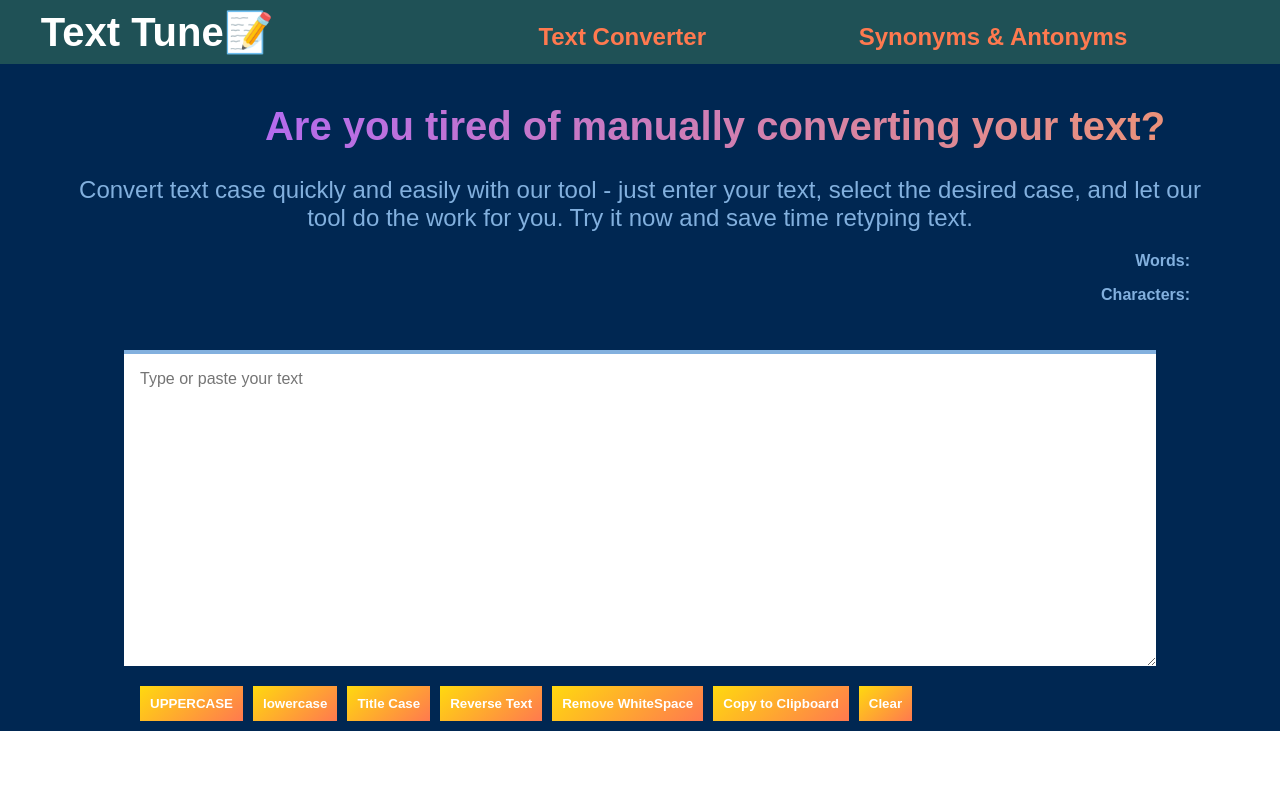
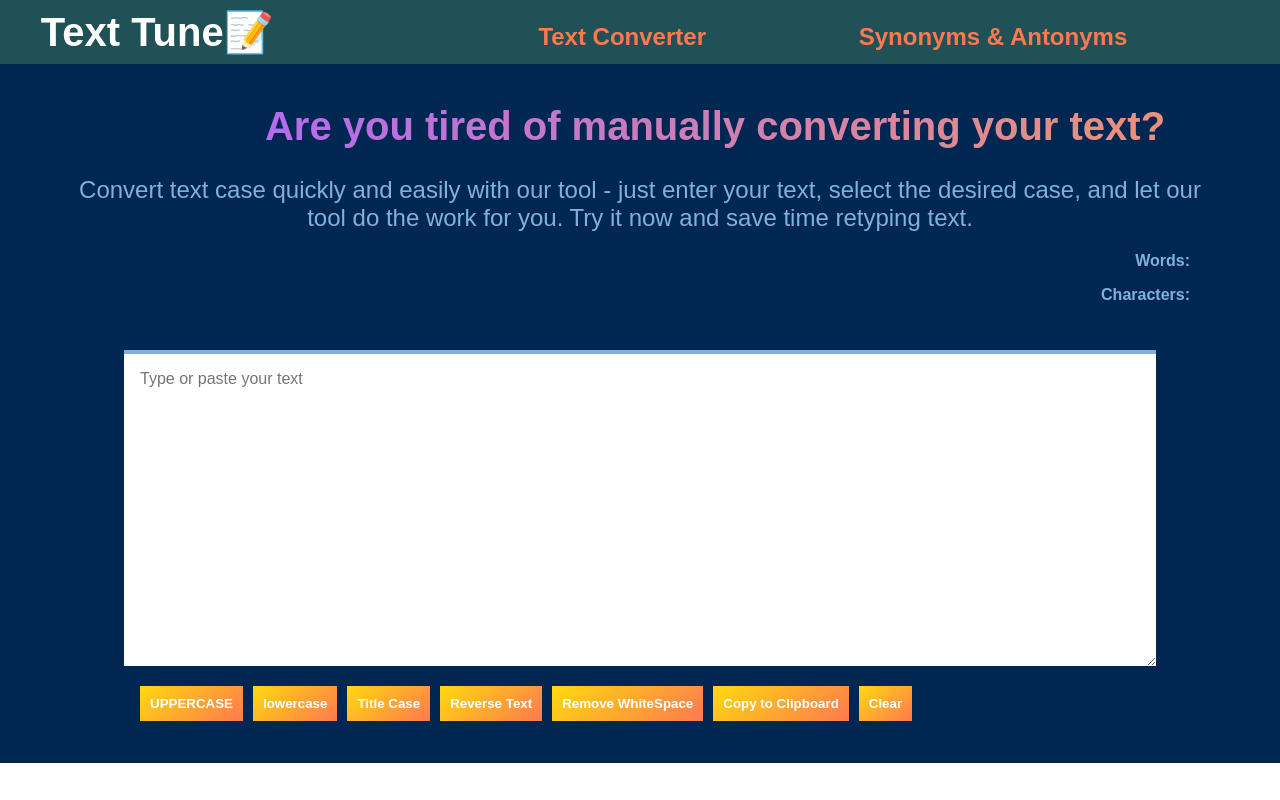
Before and after one commit to nelsonuprety1/text-tune, a React (Create React App) app: page /convert in a window 1280 px wide. Built offline with nearby package versions, Linux system fonts and the light colour scheme; a web font is replaced by a local one.

Commit message:
minor changes

```diff
--- a/src/components/Converter/converter.css
+++ b/src/components/Converter/converter.css
@@ -52,6 +52,7 @@
     width: 100%;
     max-width: 300px;
     transition: transform 0.6s cubic-bezier(0.5, 1, 0.89, 1);
+    padding-bottom: 2rem;
 }
 
 .buttons .btns {
```
